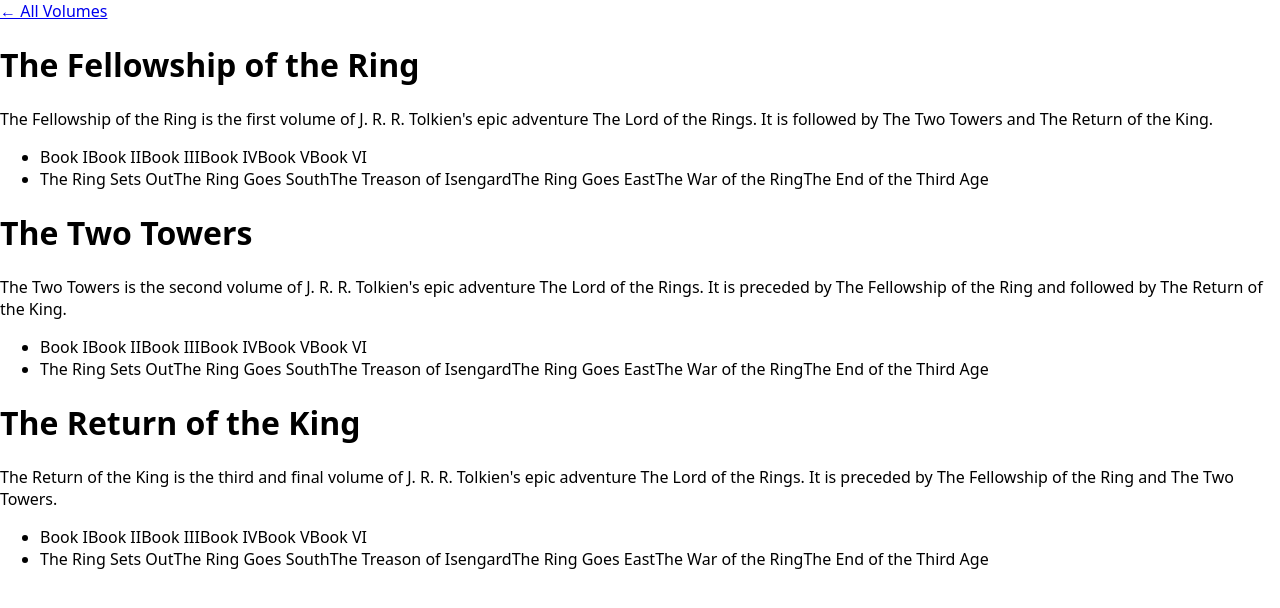
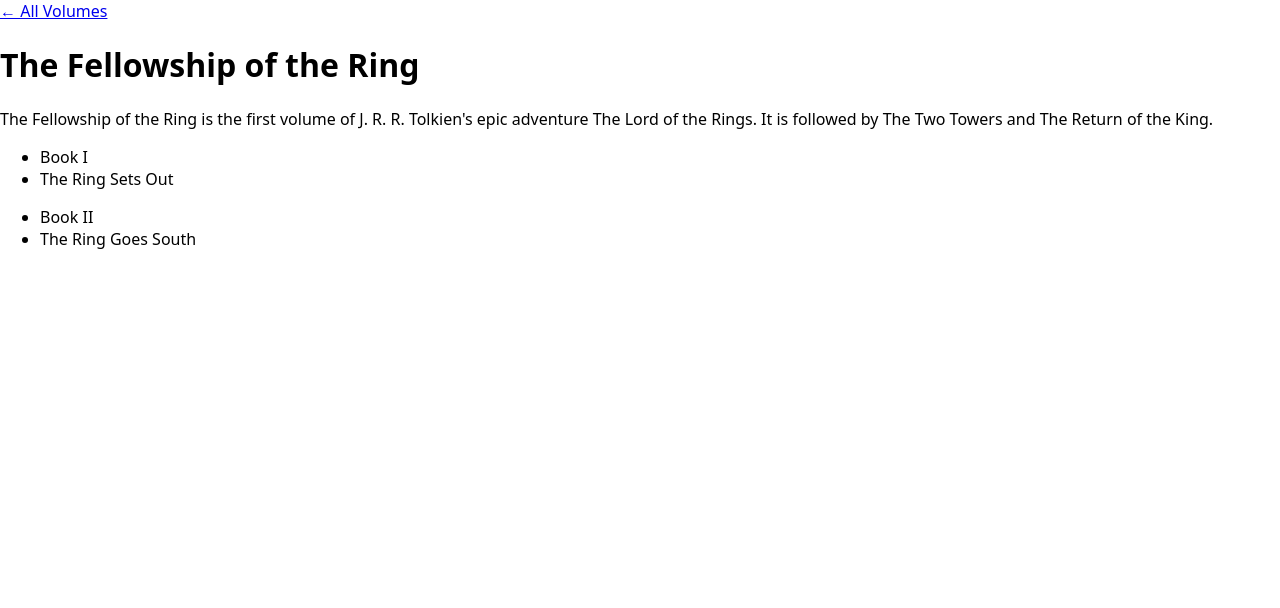
Before and after one commit to WinterIsCoding23/challenge-lord-of-the-rings-app, a Next.js app: page /volumes/the-fellowship-of-the-ring in a window 1280 px wide. Shown: the top 608 px of the page. Built offline with nearby package versions, Linux system fonts and the light colour scheme.

Commit message:
make book ordinals and titles work for each volume

```diff
--- a/pages/volumes/the-fellowship-of-the-ring.js
+++ b/pages/volumes/the-fellowship-of-the-ring.js
@@ -5,35 +5,17 @@
     return (
         <div>
             <Link href="../">← All Volumes</Link>
+            <h1>{volumes[0].title}</h1>
+            <p>{volumes[0].description}</p>
             <div>
-            {volumes?.map((volume)=> (
-                <>
-                <h1>{volume.title}</h1>
-                <p>{volume.description}</p>
+                {volumes[0].books.map((book)=> (
                     <ul>
-                    <li>
-                    {volumes?.map((volume)=> volume.books.map((book)=> book.ordinal))
-                    }
-                    </li>
-                    <li>
-                    {volumes?.map((volume)=> volume.books.map((book)=> book.title))
-                    }
-                    </li>
+                        <li>{book.ordinal}</li>
+                        <li>{book.title}</li>
                     </ul>
-                </>
                 ))}
+                {console.log(volumes[0].books)}
             </div>
-        <ul>
-
-        </ul>
         </div>
     )
 }
-
-{/* <ul>
-{volumes?.map((volume)=> (      // important to use "?" / "volumes && volumes.map" bc possibly the array may not exist/have no data yet
-  <li key={volume.slug}>
-    <Link href={`/volumes/${volume.slug}`}>{volume.title}</Link>
-  </li>
-))}
-</ul> */}
```
Also changed, not shown: pages/volumes/the-return-of-the-king.js (+21 -0 lines), pages/volumes/the-two-towers.js (+21 -0 lines). Lines whose indentation alone changed are shown as unchanged.
